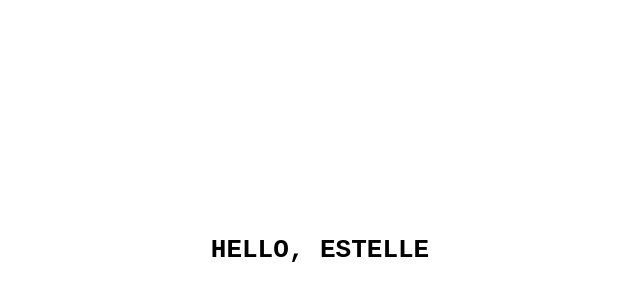
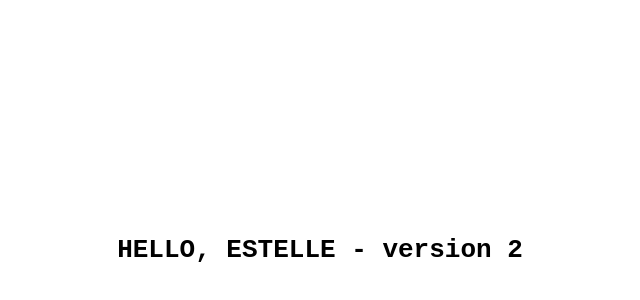
Before and after one commit to navarrojuben/loveestelle, a React (Create React App) app: page / in a window 1280 px wide. Shown: the part 150-450 px from the top of the page, without its empty margins (320-960 px from the left). Built offline with nearby package versions, Linux system fonts and the light colour scheme.

Commit message:
Hello Estelle V2

```diff
--- a/src/App.js
+++ b/src/App.js
@@ -3,7 +3,7 @@ import './App.css';
 function App() {
   return (
     <div className="App">
-      <h1>HELLO, ESTELLE</h1>
+      <h1>HELLO, ESTELLE - version 2</h1>
     </div>
   );
 }
```
